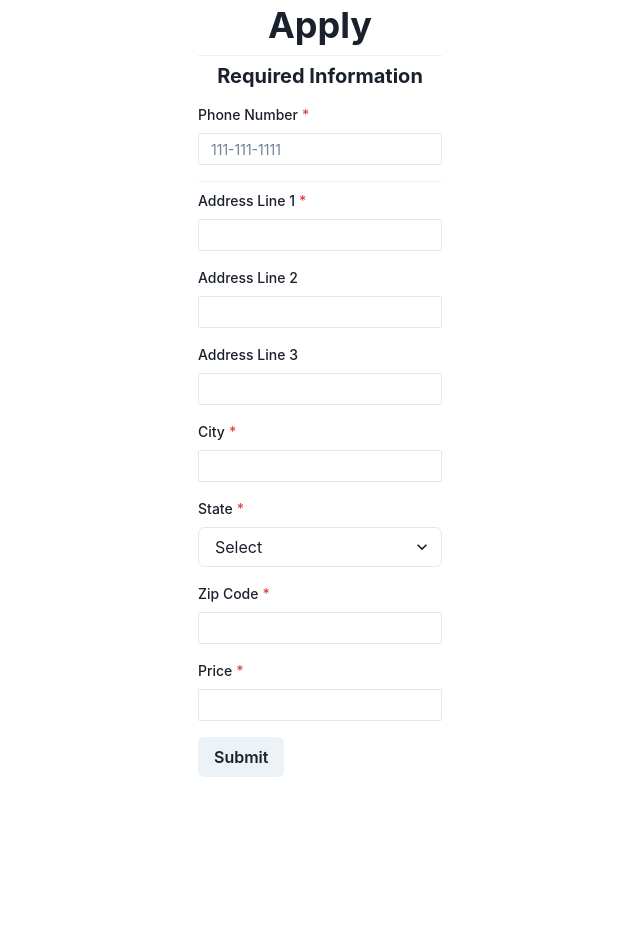
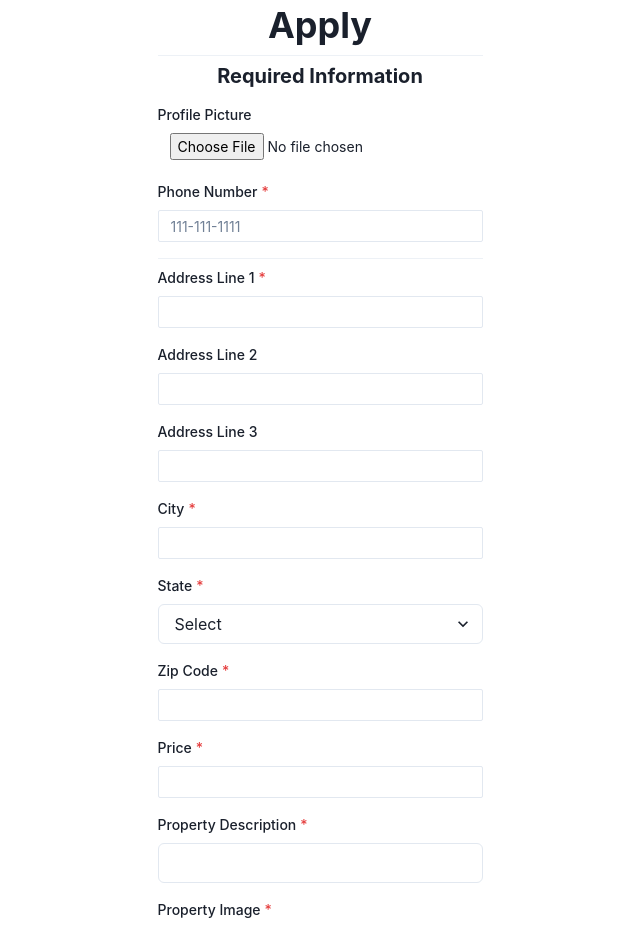
Before and after one commit to ericsyz/KeyLime, a React (Create React App) app in the folder keylime/: page /createlease in a window 1280 px wide. Shown: the top 926 px of the page, without its empty margins (320-960 px from the left). Before the commit the page ends 800 px from the top, so only its background shows below. Built offline with nearby package versions, Linux system fonts and the light colour scheme; no server answers.

Commit message:
Update Create Lease Page

```diff
--- a/keylime/src/components/Account/CreateLease.js
+++ b/keylime/src/components/Account/CreateLease.js
@@ -1,5 +1,13 @@
 import React from 'react';
 
+import {
+  ref,
+  getStorage,
+  uploadBytes,
+  getDownloadURL,
+  listAll,
+  list,
+} from "firebase/storage";
 import { Divider } from '@chakra-ui/react';
 import { useState, useContext, useEffect } from 'react';
 import { AuthContext } from '../Authentication/AuthProvider';
@@ -15,6 +23,8 @@ import {
   Input,
   Button
 } from '@chakra-ui/react';
+import { MdUploadFile } from 'react-icons/md';
+import { v4 } from "uuid";
 
 export function CreateLease() {
   const [address, setAddress] = useState('');
@@ -23,6 +33,10 @@ export function CreateLease() {
   const [state, setState] = useState('');
   const [zipcode, setZipcode] = useState('');
   const [price, setPrice] = useState('');
+  const [profile, setProfile] = useState('');
+  const [property, setProperty] = useState('');
+  const [description, setDescription] = useState('');
+
 
   const handleAddressChange = (e) => setAddress(e.target.value);
   const handlePhoneChange = (e) => setPhone(e.target.value);
@@ -30,16 +44,17 @@ export function CreateLease() {
   const handleStateChange = (e) => setState(e.target.value);
   const handleZipcodeChange = (e) => setZipcode(e.target.value);
   const handlePriceChange = (e) => setPrice(e.target.value);
+  const handleProfileChange = (e) => setProfile(e.target.value);
+  const handlePropertyChange = (e) => setProperty(e.target.value);
+  const handleDescriptionChange = (e) => setDescription(e.target.value);
+
 
   let navigate = useNavigate();
   const { currentUser } = useContext(AuthContext);
 
-
-
-
   function handleSubmit(e) {
     e.preventDefault();
-    storeNewLease(currentUser, phone, address, city, state, zipcode, price)
+    storeNewLease(currentUser, phone, address, city, state, zipcode, price, profile, property, description)
     .then((res) => {
       console.log("Worked!");
       navigate('/');
@@ -63,6 +78,11 @@ export function CreateLease() {
           </Box>
           <Box my={4} textAlign="left">
             <form onSubmit={handleSubmit}>
+            <FormControl mt={4} >
+                <FormLabel fontSize={14}>Profile Picture</FormLabel>
+                <Input value={profile} onChange={handleProfileChange} type="file" size = "sm" accept="image/png, image/gif, image/jpeg" border = "none"/>
+              </FormControl>
+
               <FormControl mt={4} isRequired>
                 <FormLabel fontSize={14}>Phone Number</FormLabel>
                 <Input value={phone} onChange={handlePhoneChange} type="tel" placeholder="111-111-1111" pattern="[0-9]{3}-[0-9]{3}-[0-9]{4}" size = "sm"/>
@@ -148,6 +168,15 @@ export function CreateLease() {
                 <FormLabel fontSize={14}>Price</FormLabel>
                 <Input value={price} onChange={handlePriceChange} type="number" pattern="[0-9]{5}" size = "sm"/>
               </FormControl>
+              <FormControl mt={4} isRequired>
+                <FormLabel fontSize={14}>Property Description</FormLabel>
+                <Input value={description} onChange={handleDescriptionChange} type="text"/>
+              </FormControl>
+              <FormControl mt={4} isRequired>
+                <FormLabel fontSize={14}>Property Image</FormLabel>
+                <Input value={property} onChange={handlePropertyChange} type="file" size = "sm" accept="image/png, image/gif, image/jpeg" border = "none"/>
+              </FormControl>
+
               <Button width="text" mt={4} type="submit">
                 Submit
               </Button>
--- a/keylime/src/firebase.js
+++ b/keylime/src/firebase.js
@@ -39,7 +39,7 @@ export const registerWithEmailAndPassword = async (name, birthday, email, passwo
   }
 };
 
-export const storeNewLease = async (currentUser, phone, address, city, state, zipcode, price) => {
+export const storeNewLease = async (currentUser, phone, address, city, state, zipcode, price, profile, property, description) => {
   try {
     push(ref(db, `/userlease/${currentUser.uid}`), {
         address: address,
@@ -47,7 +47,10 @@ export const storeNewLease = async (currentUser, phone, address, city, state, zi
         city: city,
         state: state,
         zipcode: zipcode,
-        price: price
+        price: price,
+        profile: profile,
+        property: property,
+        description: description
     });
     push(ref(db, `/leases`), {
       address: address,
@@ -55,7 +58,10 @@ export const storeNewLease = async (currentUser, phone, address, city, state, zi
       city: city,
       state: state,
       zipcode: zipcode,
-      price: price
+      price: price,
+      profile: profile,
+      property: property,
+      description: description
   });
   } catch (err) {
     console.error(err);
```
